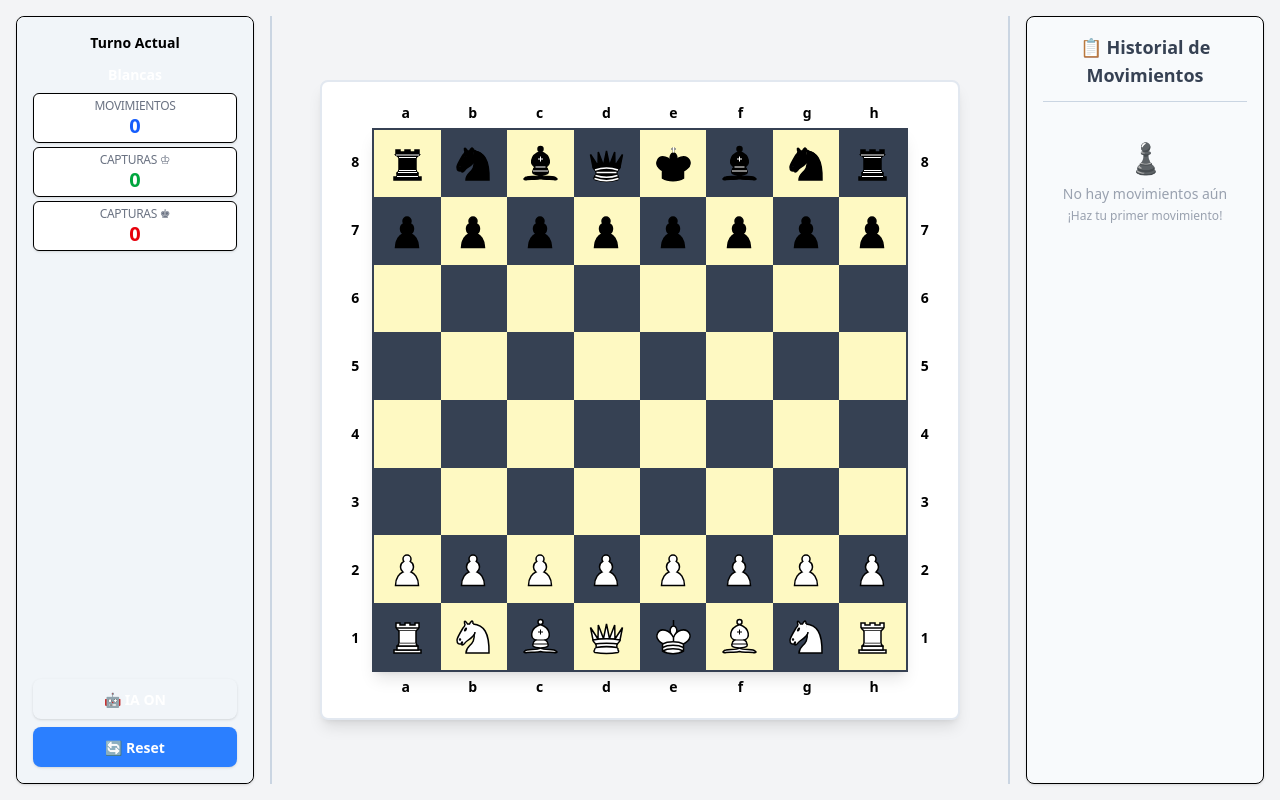
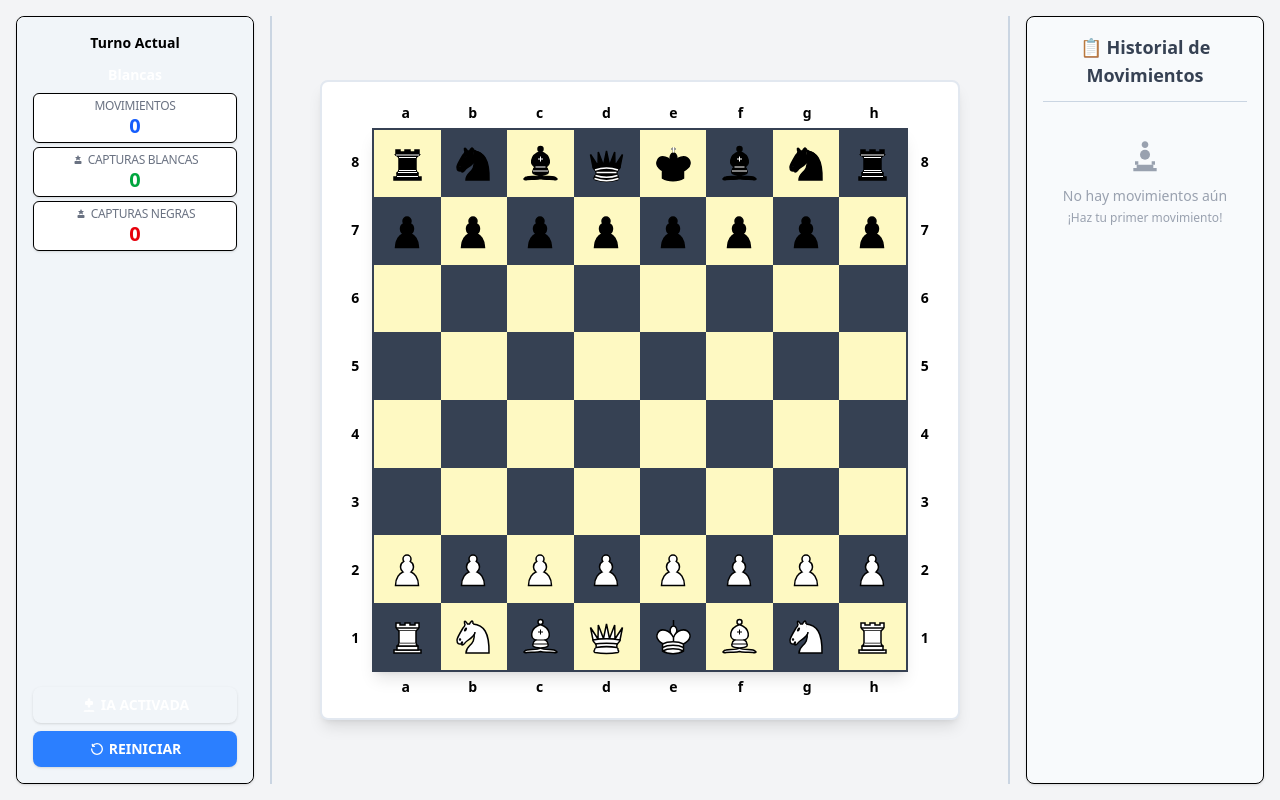
Before and after one commit to sebasechazu/chess-game, an Angular app: page / in a window 1280 px wide. Built offline with nearby package versions, Linux system fonts and the light colour scheme.

Commit message:
feat(chess): agregar animaciones al tablero y piezas, mejorar la presentación de capturas y el historial de movimientos

```diff
--- a/src/app/chess-game/chess-board/chess-board.component.html
+++ b/src/app/chess-game/chess-board/chess-board.component.html
@@ -22,7 +22,7 @@
     </div>
     <!-- Tablero principal -->
     <div class="col-start-2 row-start-2 grid grid-cols-8 grid-rows-8 aspect-square border-2 border-gray-700 shadow-lg relative w-full h-full"
-        cdkDropListGroup>
+        cdkDropListGroup [@boardAppear]>
         @for (row of board(); track row) {
         @for (square of row; track square) {
         <div class="chess-square-container aspect-square w-full h-full relative flex justify-center items-center box-border"
@@ -47,7 +47,7 @@
                 <div cdkDrag (cdkDragStarted)="onDragStarted(square)" (cdkDragEnded)="onDragEnded()"
                     class="flex justify-center items-center w-full h-full cursor-grab z-10 active:cursor-grabbing">
                     <div class="w-full h-full flex justify-center items-center">
-                        <app-chess-piece [piece]="square.piece"></app-chess-piece>
+                        <app-chess-piece [piece]="square.piece" [isMoving]="dragging === square.position"></app-chess-piece>
                     </div>
                     <!-- Preview de la pieza arrastrada: centrado respecto al cursor -->
                     <ng-template cdkDragPreview>
--- a/src/app/chess-game/chess-board/chess-board.component.ts
+++ b/src/app/chess-game/chess-board/chess-board.component.ts
@@ -5,11 +5,26 @@ import { NgClass } from '@angular/common';
 import { ChessPieceComponent } from "../chess-piece/chess-piece.component";
 import { PieceColor, ChessPiece, PieceType } from '../../interfaces/chess-piece.interface';
 import { isValidPawnMove, isValidRookMove, isValidKnightMove, isValidBishopMove, isValidQueenMove, isValidKingMove } from '../../services/chess-move-rules';
+import { trigger, transition, style, animate, query, stagger } from '@angular/animations';
 
 @Component({
   selector: 'app-chess-board',
   templateUrl: './chess-board.component.html',
   imports: [ChessPieceComponent, DragDropModule, NgClass],
+  animations: [
+    trigger('boardAppear', [
+      transition(':enter', [
+        query('.chess-square-container', [
+          style({ opacity: 0, transform: 'translateY(30px) scale(0.8)' }),
+          stagger(20, [
+            animate('400ms cubic-bezier(0.34, 1.56, 0.64, 1)',
+              style({ opacity: 1, transform: 'translateY(0) scale(1)' })
+            )
+          ])
+        ], { optional: true })
+      ])
+    ])
+  ]
 })
 export class ChessBoardComponent {
 
--- a/src/app/chess-game/chess-piece/chess-piece.component.html
+++ b/src/app/chess-game/chess-piece/chess-piece.component.html
@@ -1,12 +1,13 @@
-<div class="w-full h-full flex items-center justify-center relative z-10 p-1"
+<div class="w-full h-full flex items-center justify-center relative p-1"
      [class.opacity-0]="!piece"
      role="img"
-     [attr.aria-label]="altText()">
+     [attr.aria-label]="altText()"
+     [@pieceMove]="getMoveState()">
 
   @if (piece && imageSrc(); as src) {
     <img [src]="src"
          [alt]="altText()"
-         class="w-full h-full object-contain pointer-events-none select-none transition-opacity duration-200 hover:opacity-90"
+         class="w-full h-full object-contain select-none"
          draggable="false"
          (error)="onImageError($event)"
     />
--- a/src/app/chess-game/chess-piece/chess-piece.component.ts
+++ b/src/app/chess-game/chess-piece/chess-piece.component.ts
@@ -1,16 +1,34 @@
 import { Component, Input, ChangeDetectionStrategy, computed, signal } from '@angular/core';
 import { CommonModule } from '@angular/common';
 import { ChessPiece } from '../../interfaces/chess-piece.interface';
+import { trigger, state, style, transition, animate } from '@angular/animations';
 
 @Component({
   selector: 'app-chess-piece',
   templateUrl: './chess-piece.component.html',
   imports: [CommonModule],
-  changeDetection: ChangeDetectionStrategy.OnPush
+  changeDetection: ChangeDetectionStrategy.OnPush,
+  animations: [
+    trigger('pieceMove', [
+      state('moving', style({
+        transform: 'scale(1.1) rotate(5deg)',
+        filter: 'brightness(1.2)',
+        zIndex: 100
+      })),
+      state('idle', style({
+        transform: 'scale(1) rotate(0deg)',
+        filter: 'brightness(1)',
+        zIndex: 'auto'
+      })),
+      transition('idle => moving', animate('150ms ease-out')),
+      transition('moving => idle', animate('200ms ease-in'))
+    ])
+  ]
 })
 export class ChessPieceComponent {
 
  @Input({ required: true }) piece!: ChessPiece;
+ @Input() isMoving: boolean = false;
 
   private readonly basePath = 'assets/img/chess/';
   private readonly fallbackImage = 'assets/img/chess/fallback-piece.svg';
@@ -36,4 +54,8 @@ export class ChessPieceComponent {
       imgElement.src = this.fallbackImage;
     }
   }
+
+  getMoveState(): string {
+    return this.isMoving ? 'moving' : 'idle';
+  }
 }
--- a/src/app/shared/header-game/header-game.component.html
+++ b/src/app/shared/header-game/header-game.component.html
@@ -54,10 +54,14 @@
         <div class="bg-white p-1 rounded-md shadow-sm text-center border"
              [class.p-3]="isVertical"
              [class.rounded-lg]="isVertical">
-          <div class="text-xs text-gray-500 uppercase tracking-tight leading-tight"
+          <div class="text-xs text-gray-500 uppercase tracking-tight leading-tight flex items-center justify-center gap-1"
                [class.tracking-wide]="isVertical"
                [class.leading-normal]="isVertical">
-            Capturas ♔
+            <svg width="12" height="12" viewBox="0 0 24 24" fill="none" xmlns="http://www.w3.org/2000/svg">
+              <path d="M5 16C5 14.8954 5.89543 14 7 14H17C18.1046 14 19 14.8954 19 16V18C19 19.1046 18.1046 20 17 20H7C5.89543 20 5 19.1046 5 18V16Z" fill="currentColor"/>
+              <path d="M12 2L10 6L6 6L9 9L8 13L12 11L16 13L15 9L18 6L14 6L12 2Z" fill="currentColor"/>
+            </svg>
+            Capturas Blancas
           </div>
           <div class="text-sm font-bold text-green-600 leading-tight"
                [class.text-xl]="isVertical"
@@ -69,10 +73,14 @@
         <div class="bg-white p-1 rounded-md shadow-sm text-center border"
              [class.p-3]="isVertical"
              [class.rounded-lg]="isVertical">
-          <div class="text-xs text-gray-500 uppercase tracking-tight leading-tight"
+          <div class="text-xs text-gray-500 uppercase tracking-tight leading-tight flex items-center justify-center gap-1"
                [class.tracking-wide]="isVertical"
                [class.leading-normal]="isVertical">
-            Capturas ♚
+            <svg width="12" height="12" viewBox="0 0 24 24" fill="none" xmlns="http://www.w3.org/2000/svg">
+              <path d="M5 16C5 14.8954 5.89543 14 7 14H17C18.1046 14 19 14.8954 19 16V18C19 19.1046 18.1046 20 17 20H7C5.89543 20 5 19.1046 5 18V16Z" fill="currentColor"/>
+              <path d="M12 2L10 6L6 6L9 9L8 13L12 11L16 13L15 9L18 6L14 6L12 2Z" fill="currentColor"/>
+            </svg>
+            Capturas Negras
           </div>
           <div class="text-sm font-bold text-red-600 leading-tight"
                [class.text-xl]="isVertical"
@@ -97,8 +105,22 @@
           class="text-white font-bold py-2 px-3 rounded-lg transition-colors shadow-sm"
           [class.w-full]="isVertical"
           [class.shadow-md]="isVertical">
-          <span class="text-sm">
-            {{ aiEnabled ? '🤖 IA ON' : '🎮 IA OFF' }}
+          <span class="text-sm flex items-center justify-center gap-1">
+            @if (aiEnabled) {
+              <svg width="16" height="16" viewBox="0 0 24 24" fill="none" xmlns="http://www.w3.org/2000/svg">
+                <path d="M12 2C13.1046 2 14 2.89543 14 4V6H16C17.1046 6 18 6.89543 18 8V10C18 11.1046 17.1046 12 16 12H14V14C14 15.1046 13.1046 16 12 16C10.8954 16 10 15.1046 10 14V12H8C6.89543 12 6 11.1046 6 10V8C6 6.89543 6.89543 6 8 6H10V4C10 2.89543 10.8954 2 12 2Z" fill="currentColor"/>
+                <circle cx="8" cy="8" r="1" fill="white"/>
+                <circle cx="16" cy="8" r="1" fill="white"/>
+                <path d="M12 18C12 19.1046 12.8954 20 14 20H18C19.1046 20 20 20.8954 20 22H4C4 20.8954 4.89543 20 6 20H10C11.1046 20 12 19.1046 12 18Z" fill="currentColor"/>
+              </svg>
+              IA ACTIVADA
+            } @else {
+              <svg width="16" height="16" viewBox="0 0 24 24" fill="none" xmlns="http://www.w3.org/2000/svg">
+                <path d="M3 7V17C3 18.1046 3.89543 19 5 19H11V21H7V23H17V21H13V19H19C20.1046 19 21 18.1046 21 17V7C21 5.89543 20.1046 5 19 5H5C3.89543 5 3 5.89543 3 7Z" stroke="currentColor" stroke-width="2" fill="none"/>
+                <circle cx="12" cy="12" r="2" fill="currentColor"/>
+              </svg>
+              IA DESACTIVADA
+            }
           </span>
         </button>
 
@@ -106,7 +128,13 @@
           class="bg-blue-500 hover:bg-blue-600 text-white font-bold py-2 px-3 rounded-lg transition-colors shadow-sm"
           [class.w-full]="isVertical"
           [class.shadow-md]="isVertical">
-          <span class="text-sm">🔄 Reset</span>
+          <span class="text-sm flex items-center justify-center gap-1">
+            <svg width="16" height="16" viewBox="0 0 24 24" fill="none" xmlns="http://www.w3.org/2000/svg">
+              <path d="M4 12C4 16.4183 7.58172 20 12 20C16.4183 20 20 16.4183 20 12C20 7.58172 16.4183 4 12 4C9.25022 4 6.82447 5.38734 5.38451 7.50024" stroke="currentColor" stroke-width="2" stroke-linecap="round"/>
+              <path d="M8 8L5.38451 7.50024L5 5" stroke="currentColor" stroke-width="2" stroke-linecap="round" stroke-linejoin="round"/>
+            </svg>
+            REINICIAR
+          </span>
         </button>
       </div>
     </div>
--- a/src/app/shared/history-game/history-game.component.html
+++ b/src/app/shared/history-game/history-game.component.html
@@ -12,7 +12,14 @@
 
   @if (moveHistory.length === 0) {
     <div class="flex flex-col items-center justify-center text-center text-gray-400 h-32">
-      <div class="text-3xl mb-2">♟️</div>
+      <div class="text-3xl mb-2">
+        <svg width="40" height="40" viewBox="0 0 24 24" fill="none" xmlns="http://www.w3.org/2000/svg">
+          <path d="M7 18V16H17V18H19V20H5V18H7Z" fill="currentColor"/>
+          <path d="M8 14V16H16V14H18V16H6V14H8Z" fill="currentColor"/>
+          <circle cx="12" cy="10" r="3" fill="currentColor"/>
+          <path d="M12 6C13.1046 6 14 5.10457 14 4C14 2.89543 13.1046 2 12 2C10.8954 2 10 2.89543 10 4C10 5.10457 10.8954 6 12 6Z" fill="currentColor"/>
+        </svg>
+      </div>
       <div class="text-sm">No hay movimientos aún</div>
       <div class="text-xs mt-1">¡Haz tu primer movimiento!</div>
     </div>
```
